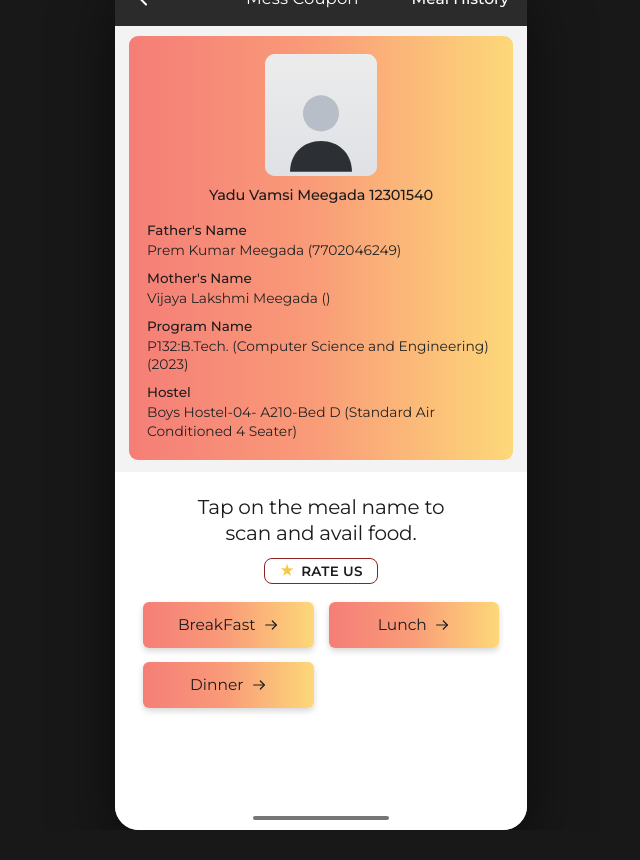
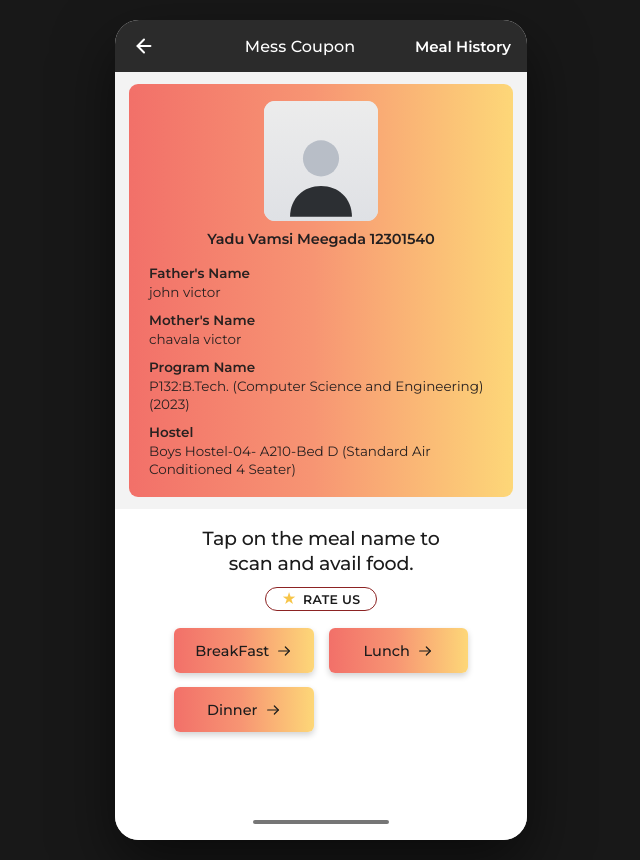
Before and after one commit to jagadeeshreddy55894-cmd/tb-, a plain HTML site: page lpu/index.html in a window 1280 px wide. Shown: the whole page, without its empty margins (319-959 px from the left). Before the commit the page ends 830 px from the top, so only its background shows below. Drawn offline with Linux system fonts and the light colour scheme.

Commit message:
Update index.html

```diff
--- a/lpu/index.html
+++ b/lpu/index.html
@@ -2,7 +2,7 @@
 <html lang="en">
 <head>
     <meta charset="UTF-8">
-    <meta name="viewport" content="width=device-width, initial-scale=1.0, maximum-scale=1.0, user-scalable=no">
+    <meta name="viewport" content="width=device-width, initial-scale=1.0, viewport-fit=cover">
     <title>Mess Coupon</title>
     <link rel="preconnect" href="https://fonts.googleapis.com">
     <link rel="preconnect" href="https://fonts.gstatic.com" crossorigin>
@@ -16,46 +16,56 @@
         }
 
         html, body {
-            height: 100%;
+            min-height: 100%;
             width: 100%;
             font-family: 'Montserrat', -apple-system, BlinkMacSystemFont, sans-serif;
-            background-color: #181818;
-            display: flex;
-            align-items: center;
-            justify-content: center;
+            background-color: #ffffff;
+            overflow-x: hidden;
+            overflow-y: auto;
+        }
+
+        @media (min-width: 480px) {
+            body {
+                background-color: #181818;
+                display: flex;
+                align-items: center;
+                justify-content: center;
+                padding: 20px 0;
+            }
         }
 
         /* Mobile App Container */
         .app-screen {
             width: 100%;
             max-width: 412px;
-            height: 100dvh;
-            max-height: 915px;
+            min-height: 100dvh;
             background-color: #f3f3f3;
             display: flex;
             flex-direction: column;
-            overflow: hidden;
             position: relative;
         }
 
         @media (min-width: 480px) {
             .app-screen {
-                height: 860px;
+                min-height: 820px;
                 border-radius: 24px;
+                overflow: hidden;
                 box-shadow: 0 24px 60px rgba(0, 0, 0, 0.55);
             }
         }
 
-        /* Top Navigation Header */
+        /* Sticky Compact Top Navigation Header */
         .top-header {
-            height: 56px;
-            min-height: 56px;
+            position: sticky;
+            top: 0;
+            z-index: 50;
+            min-height: 52px;
+            padding: env(safe-area-inset-top, 0px) 14px 0 14px;
             background-color: #2b2b2b;
             color: #ffffff;
             display: flex;
             align-items: center;
             justify-content: space-between;
-            padding: 0 16px;
             user-select: none;
         }
 
@@ -66,16 +76,18 @@
             display: flex;
             align-items: center;
             justify-content: center;
-            padding: 4px;
+            padding: 6px 4px;
             cursor: pointer;
+            flex-shrink: 0;
         }
 
         .header-title {
-            font-size: 16.5px;
-            font-weight: 400;
+            font-size: 16px;
+            font-weight: 500;
             letter-spacing: 0.1px;
             color: #ffffff;
-            margin-left: 34px;
+            white-space: nowrap;
+            margin-left: 28px;
         }
 
         .history-btn {
@@ -83,35 +95,37 @@
             border: none;
             color: #ffffff;
             font-family: inherit;
-            font-size: 15.5px;
-            font-weight: 500;
+            font-size: 15px;
+            font-weight: 600;
+            white-space: nowrap;
             cursor: pointer;
-            padding: 4px 2px;
+            padding: 6px 2px;
+            flex-shrink: 0;
         }
 
         /* Upper Light Gray Wrapper Around Floating Card */
         .card-wrapper {
             background-color: #f3f3f3;
-            padding: 10px 14px 12px 14px;
+            padding: 12px 14px 12px 14px;
             flex-shrink: 0;
         }
 
-        /* Floating Student Profile Gradient Card */
+        /* Floating Student Profile Gradient Card (Deeper coral-red left -> lighter pastel yellow right) */
         .profile-card {
-            background: linear-gradient(90deg, #f57e77 0%, #f99b78 48%, #fdd879 100%);
+            background: linear-gradient(90deg, #f27069 0%, #f79573 48%, #fdd778 100%);
             border-radius: 9px;
-            padding: 18px 18px 20px 18px;
+            padding: 17px 18px 19px 18px;
             display: flex;
             flex-direction: column;
             align-items: center;
-            color: #1f1f1f;
+            color: #231f20;
         }
 
         /* Student Photo Container */
         .photo-box {
-            width: 112px;
-            height: 122px;
-            border-radius: 10px;
+            width: 114px;
+            height: 120px;
+            border-radius: 11px;
             overflow: hidden;
             background-color: #e6e7e9;
             position: relative;
@@ -141,11 +155,11 @@
 
         /* Student Name + Registration ID */
         .student-name {
-            margin-top: 10px;
-            margin-bottom: 18px;
+            margin-top: 9px;
+            margin-bottom: 17px;
             font-size: 14.5px;
-            font-weight: 500;
-            color: #1c1c1c;
+            font-weight: 600;
+            color: #231f20;
             text-align: center;
             letter-spacing: -0.1px;
         }
@@ -155,28 +169,29 @@
             width: 100%;
             display: flex;
             flex-direction: column;
-            gap: 11px;
+            gap: 10.5px;
+            padding-left: 2px;
             text-align: left;
         }
 
         .detail-item {
             display: flex;
             flex-direction: column;
-            gap: 2px;
+            gap: 1.5px;
         }
 
         .detail-label {
             font-size: 13.5px;
-            font-weight: 500;
-            color: #1e1e1e;
+            font-weight: 600;
+            color: #282120;
             line-height: 1.25;
         }
 
         .detail-value {
-            font-size: 13.8px;
+            font-size: 13.5px;
             font-weight: 400;
-            color: #242424;
-            line-height: 1.32;
+            color: #282120;
+            line-height: 1.34;
         }
 
         /* Lower Crisp White Section */
@@ -187,7 +202,7 @@
             flex-direction: column;
             align-items: center;
             justify-content: space-between;
-            padding: 22px 28px 8px 28px;
+            padding: 18px 24px calc(14px + env(safe-area-inset-bottom, 0px)) 24px;
         }
 
         .action-area {
@@ -198,32 +213,32 @@
         }
 
         .instruction-text {
-            font-size: 20px;
-            font-weight: 400;
-            color: #1b1b1b;
+            font-size: 19px;
+            font-weight: 500;
+            color: #1c1c1c;
             text-align: center;
-            line-height: 1.3;
+            line-height: 1.28;
             letter-spacing: -0.2px;
-            margin-bottom: 12px;
+            margin-bottom: 11px;
         }
 
-        /* Rate Us Maroon Border Button */
+        /* Rate Us Maroon Pill Button */
         .rate-btn {
             display: inline-flex;
             align-items: center;
             justify-content: center;
             gap: 6px;
             background-color: #ffffff;
-            border: 1.5px solid #8a2424;
-            border-radius: 8px;
-            padding: 4px 14px;
+            border: 1.5px solid #8c2323;
+            border-radius: 999px;
+            padding: 3.5px 15px;
             font-family: inherit;
-            font-size: 13.5px;
+            font-size: 12.5px;
             font-weight: 600;
             color: #1b1b1b;
-            letter-spacing: 0.3px;
+            letter-spacing: 0.35px;
             cursor: pointer;
-            margin-bottom: 18px;
+            margin-bottom: 17px;
             transition: transform 0.12s ease, background-color 0.15s ease;
         }
 
@@ -233,14 +248,15 @@
         }
 
         .star-icon {
-            color: #f6c945;
-            font-size: 15px;
+            color: #f7c548;
+            font-size: 14.5px;
             line-height: 1;
         }
 
-        /* 2-Column Meal Buttons Grid */
+        /* Centered 2-Column Meal Buttons Grid */
         .meals-grid {
             width: 100%;
+            max-width: 294px;
             display: grid;
             grid-template-columns: 1fr 1fr;
             column-gap: 15px;
@@ -248,18 +264,18 @@
         }
 
         .meal-btn {
-            height: 46px;
-            background: linear-gradient(90deg, #f57e77 0%, #f99b78 48%, #fdd879 100%);
+            height: 45px;
+            background: linear-gradient(90deg, #f27069 0%, #f79573 48%, #fdd778 100%);
             border: none;
             border-radius: 6px;
-            box-shadow: 0 3px 6px rgba(0, 0, 0, 0.16);
+            box-shadow: 0 3px 6px rgba(0, 0, 0, 0.18);
             display: flex;
             align-items: center;
             justify-content: center;
             gap: 7px;
             font-family: inherit;
-            font-size: 15.5px;
-            font-weight: 400;
+            font-size: 14.5px;
+            font-weight: 500;
             color: #1c1c1c;
             cursor: pointer;
             transition: transform 0.12s ease, box-shadow 0.12s ease;
@@ -282,14 +298,14 @@
 
         /* Clean Interactive Overlay Modal */
         .modal-backdrop {
-            position: absolute;
+            position: fixed;
             inset: 0;
             background: rgba(0, 0, 0, 0.55);
             display: none;
             align-items: center;
             justify-content: center;
             padding: 20px;
-            z-index: 50;
+            z-index: 100;
         }
 
         .modal-backdrop.active {
@@ -383,22 +399,22 @@
                 <div class="details-group">
                     <div class="detail-item">
                         <div class="detail-label">Father's Name</div>
-                        <div class="detail-value">Prem Kumar Meegada (7702046249)</div>
+                        <div class="detail-value">john victor</div>
                     </div>
 
                     <div class="detail-item">
                         <div class="detail-label">Mother's Name</div>
-                        <div class="detail-value">Vijaya Lakshmi Meegada ()</div>
+                        <div class="detail-value">chavala victor</div>
                     </div>
 
                     <div class="detail-item">
                         <div class="detail-label">Program Name</div>
-                        <div class="detail-value">P132:B.Tech. (Computer Science and Engineering) (2023)</div>
+                        <div class="detail-value">P132:B.Tech. (Computer Science and Engineering)<br>(2023)</div>
                     </div>
 
                     <div class="detail-item">
                         <div class="detail-label">Hostel</div>
-                        <div class="detail-value">Boys Hostel-04- A210-Bed D (Standard Air Conditioned 4 Seater)</div>
+                        <div class="detail-value">Boys Hostel-04- A210-Bed D (Standard Air<br>Conditioned 4 Seater)</div>
                     </div>
                 </div>
             </div>
```
